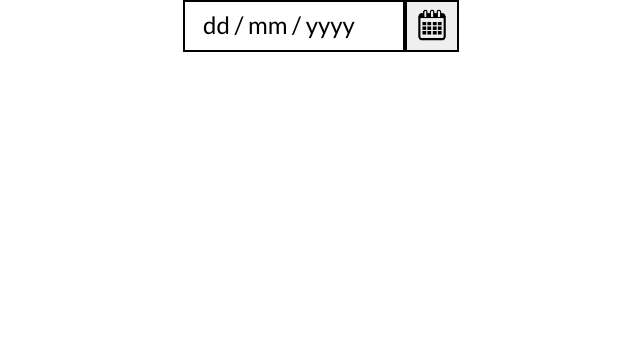
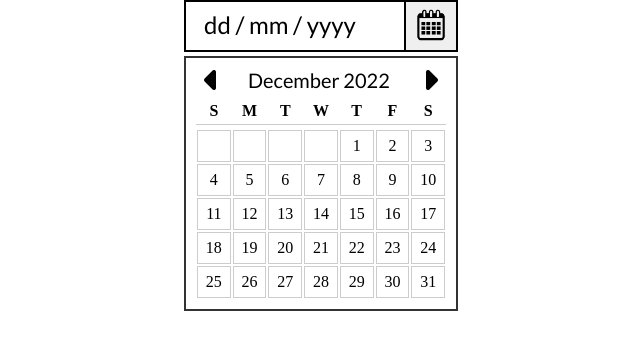
Before and after one commit to kshitiz14zt/datepicker-UI, a plain HTML site: page Datepicker/index.html in a window 1280 px wide. Shown: the whole page, without its empty margins (319-959 px from the left). Drawn offline with Linux system fonts and the light colour scheme.

Commit message:
Completed the layout

```diff
--- /dev/null
+++ b/Datepicker/css/styles.css
@@ -0,0 +1,93 @@
+* {
+  margin: 0;
+  padding: 0;
+  box-sizing: content-box;
+}
+.parent {
+  display: flex;
+  margin: auto;
+  justify-content: center;
+  position: relative;
+}
+.date-picker {
+  width: 200px;
+  height: 48px;
+  border: 2px solid black;
+  font-size: 24px;
+  padding-left: 18px;
+  border-right: 0;
+}
+::placeholder {
+  color: black;
+  font-size: 24px;
+  padding: 18px 18px 18px 0;
+  font-family: "Lato";
+}
+.calendar-button {
+  width: 50px;
+  border: 2px solid black;
+}
+.calendar-img {
+  width: 34px;
+}
+.lato-regular {
+  font-family: "Lato";
+  font-weight: 400;
+  font-style: normal;
+}
+.calendar {
+  position: relative;
+  border: 2px solid #333;
+  padding: 10px;
+  width: 250px;
+  /* height: auto; */
+  margin: auto;
+  margin-top: 4px;
+}
+.calendar-head {
+  /* font-weight: bold; */
+}
+.fa-caret-right {
+  position: absolute;
+  right: 18px;
+  top: 6px;
+  font-size: 2em;
+}
+.fa-caret-left {
+  position: absolute;
+  left: 18px;
+  top: 6px;
+  font-size: 2em;
+}
+.months{
+  font-family: "Lato";
+  font-size: 20px;
+  padding-left: 2.6em;
+}
+/* .calendar-days{
+  display: flex;
+  margin-top: 14px;
+  font-family: "Lato";
+} */
+/* .calendar > div{
+  gap: 28px;
+  border: 1px solid gray;
+} */
+.calendar-dates, .calendar-days {
+  display: grid;
+  grid-template-columns: repeat(7, 1fr);
+  /* grid-template-rows: repeat(4, 1fr); */
+  text-align: center;
+}
+.calendar-days {
+  border-bottom: 1px solid #ccc;
+  padding-bottom: 4px;
+  margin-bottom: 4px;
+  font-weight: bold;
+  margin-top: 10px;
+}
+.calendar-dates div {
+  padding: 6px;
+  border: 1px solid #ccc;
+  margin: 1px;
+}
--- a/Datepicker/index.html
+++ b/Datepicker/index.html
@@ -3,57 +3,36 @@
 <head>
     <meta charset="UTF-8">
     <meta name="viewport" content="width=device-width, initial-scale=1.0">
-    <link rel="stylesheet" href="https://cdnjs.cloudflare.com/ajax/libs/font-awesome/4.7.0/css/font-awesome.min.css">
+    <link rel="stylesheet" href="css/styles.css">
+    <!-- <link rel="stylesheet" href="https://cdnjs.cloudflare.com/ajax/libs/font-awesome/4.7.0/css/font-awesome.min.css"> -->
+    <link rel="stylesheet" href="https://cdnjs.cloudflare.com/ajax/libs/font-awesome/6.7.2/css/all.min.css">
     <link rel="preconnect" href="https://fonts.googleapis.com">
-<link rel="preconnect" href="https://fonts.gstatic.com" crossorigin>
-<link href="https://fonts.googleapis.com/css2?family=Lato:ital,wght@0,100;0,300;0,400;0,700;0,900;1,100;1,300;1,400;1,700;1,900&display=swap" rel="stylesheet">
+    <link rel="preconnect" href="https://fonts.gstatic.com" crossorigin>
+    <link href="https://fonts.googleapis.com/css2?family=Lato:ital,wght@0,100;0,300;0,400;0,700;0,900;1,100;1,300;1,400;1,700;1,900&display=swap" rel="stylesheet">
     <title>DatePicker</title>
-    <style>
-        *{
-            margin: 0;
-            padding: 0;
-            box-sizing: content-box;
-        }
-        .parent{
-            /* width: 200px;
-            height: 100px;
-            border: 2px solid black; */
-            display: flex;
-            margin: auto;
-            justify-content: center;
-        }
-        .datePicker{
-            width: 200px;
-            height: 48px;
-            border: 2px solid black;
-            font-size: 24px;
-            padding-left: 18px;
-        }
-        ::placeholder{
-            color: black;
-            font-size: 24px;
-            padding: 18px 18px 18px  0;
-            font-family: "Lato";
-        }
-        .calendar-button{
-            /* margin-left: 20px; */
-            width: 50px;
-            border: 2px solid black;
-        }
-        .calender-img{
-            width: 34px;
-        }
-        .lato-regular {
-            font-family: "Lato";
-            font-weight: 400;
-            font-style: normal;
-        }
-    </style>
 </head>
 <body>
     <div class="parent lato-regular">
-        <input type="text" class="datePicker" placeholder="dd / mm / yyyy" pattern="[0-9]{2}/[0-9]{2}/[0-9]{4}">
-        <button class="calendar-button"><img class="calender-img" src="calender.png" alt=""></button>
+        <input type="text" class="date-picker" placeholder="dd / mm / yyyy" pattern="[0-9]{2}/[0-9]{2}/[0-9]{4}">
+        <button class="calendar-button"><img class="calendar-img" src="images/calendar.png" alt=""></button>
+    </div>
+    <div class="calendar">
+        <div class="calendar-head">
+            <i class="fa-solid fa-caret-left"></i>
+            <span class="months">December 2022</span>
+            <i class="fa-solid fa-caret-right"></i>
+        </div>
+        <div class="calendar-days">
+            <div>S</div><div>M</div><div>T</div><div>W</div><div>T</div><div>F</div><div>S</div>
+        </div>
+        <div class="calendar-dates">
+            <div></div><div></div><div></div><div></div><div>1</div><div>2</div><div>3</div>
+            <div>4</div><div>5</div><div>6</div><div>7</div><div>8</div><div>9</div><div>10</div>
+            <div>11</div><div>12</div><div>13</div><div>14</div><div>15</div><div>16</div><div>17</div>
+            <div>18</div><div>19</div><div>20</div><div>21</div><div>22</div><div>23</div><div>24</div>
+            <div>25</div><div>26</div><div>27</div><div>28</div><div>29</div><div>30</div><div>31</div>
+            </div>
+        </div>
     </div>
 </body>
 </html>
```
Also changed, not shown: Datepicker/images/calendar.png (renamed from Datepicker/calender.png).
